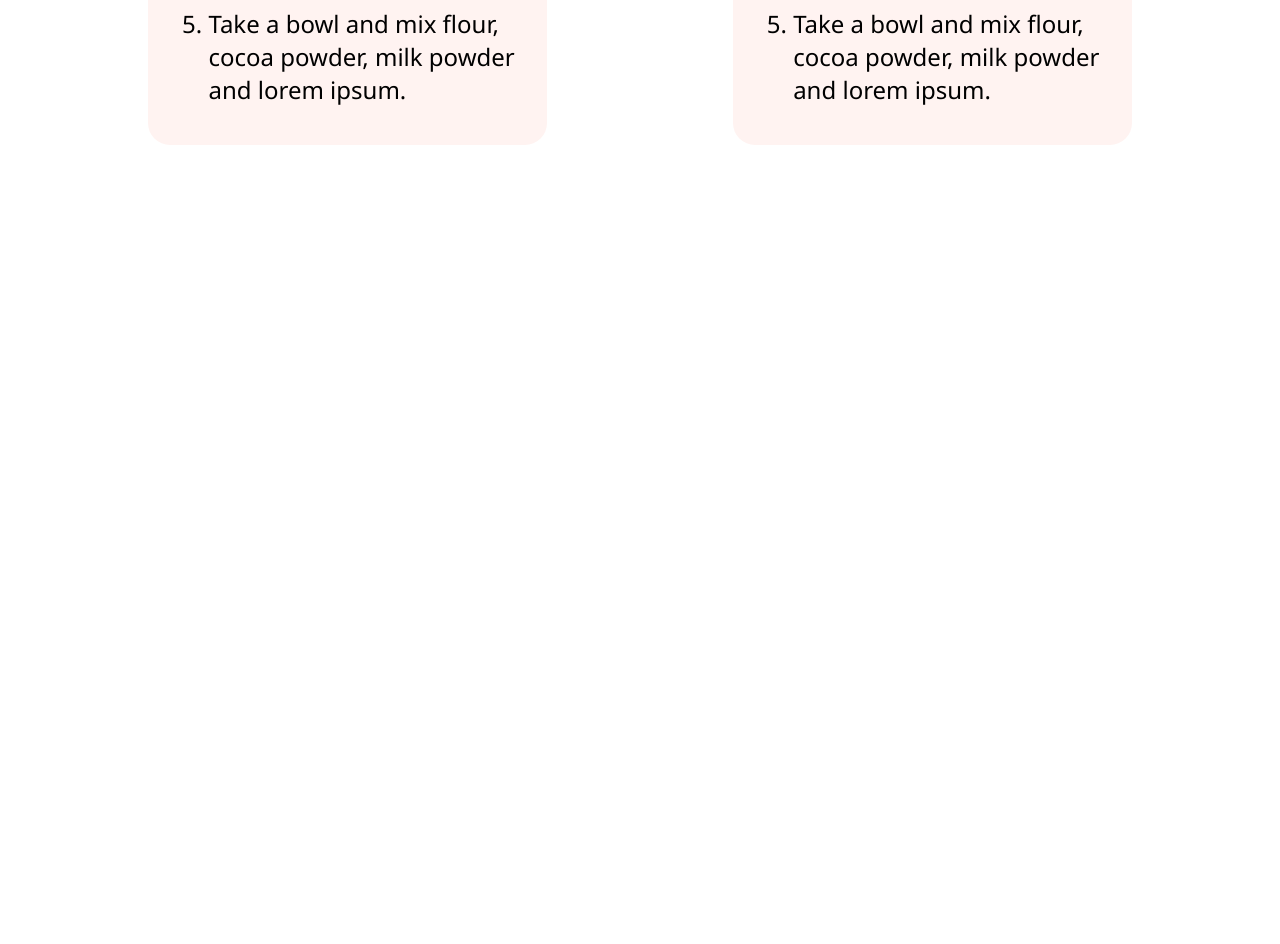
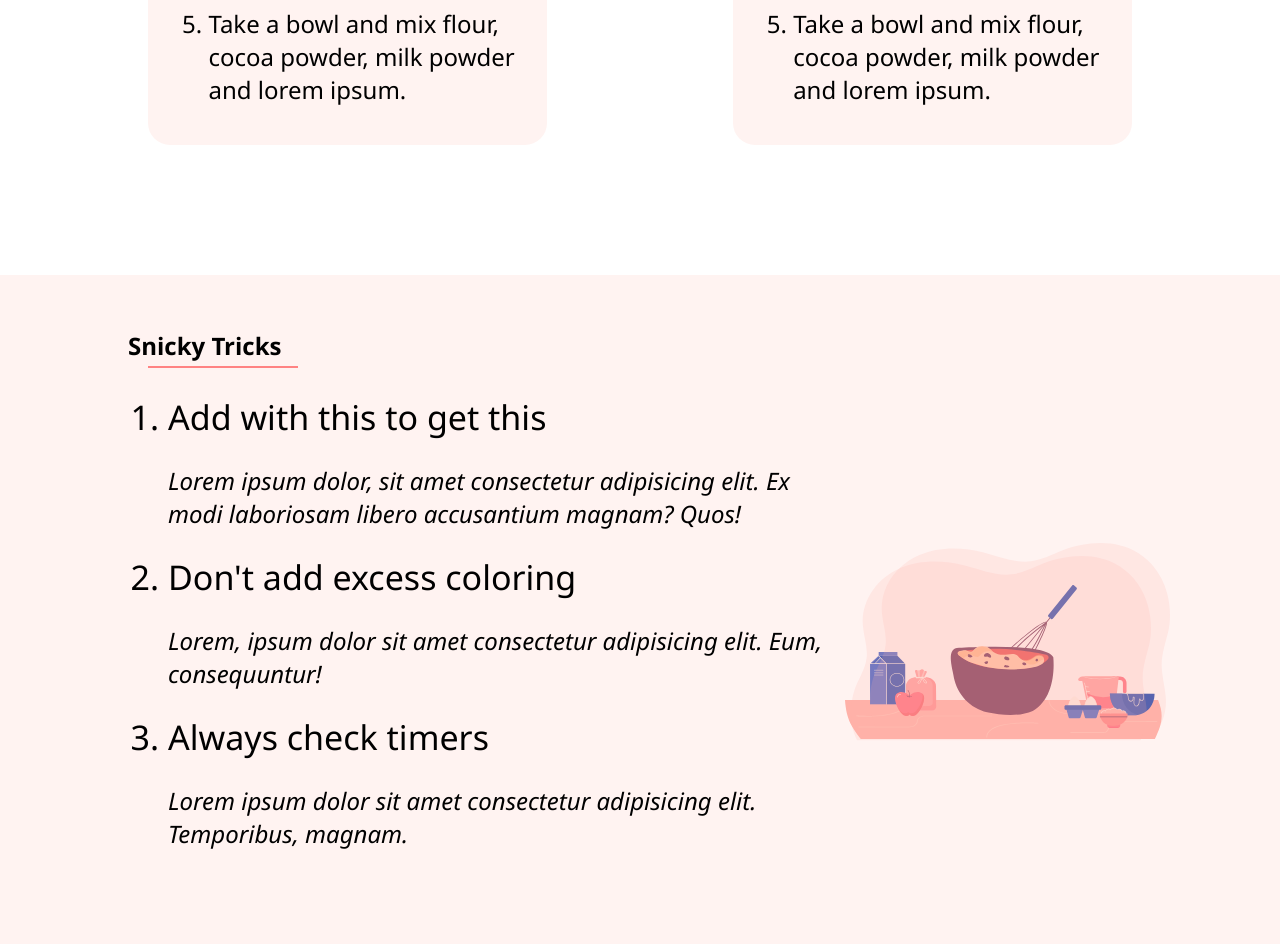
Before and after one commit to akshat112/Craft404-HandsOn, a plain HTML site: page index.html in a window 1280 px wide. Shown: the part 1466-2410 px from the top of the page. Before the commit the page ends 1741 px from the top, so only its background shows below. Drawn offline with Linux system fonts and the light colour scheme.

Commit message:
SECTION 3 : TRICKS

```diff
--- a/assets/css/styles.css
+++ b/assets/css/styles.css
@@ -135,3 +135,41 @@ nav {
 .featured-list li {
   margin-top: 10px;
 }
+
+/* TRICKS SECTION */
+
+.tricks-body {
+  background-color: #fff3f1;
+  min-height: 60vh;
+  padding: 50px 10%;
+  position: relative;
+}
+.tricks-line {
+  width: 150px;
+  height: 2px;
+  background-color: #ff8383;
+  margin-left: 20px;
+}
+.tricks-wrap {
+  margin-top: 10px;
+}
+.tricks-list {
+  width: 70%;
+  padding-bottom: 20px;
+  display: inline-block;
+}
+
+.tricks-img {
+  display: inline-block;
+  width: 10%;
+  position: absolute;
+  top: 40%;
+}
+
+.tricks-list li {
+  font-size: 34px;
+}
+.tricks-list li p {
+  font-size: 24px;
+  font-style: italic;
+}
--- a/index.html
+++ b/index.html
@@ -112,5 +112,46 @@
       </div>
     </section>
     <!-- FEATURED RECIPES SECTION ENDS -->
+
+    <!-- TRICKS SECTION STARTS -->
+    <section>
+      <div class="tricks-body">
+        <div class="tricks-heading">
+          <h1>Snicky Tricks</h1>
+          <div class="tricks-line"></div>
+        </div>
+        <div class="tricks-wrap">
+          <div class="tricks-list">
+            <ol>
+              <li>
+                Add with this to get this
+                <p>
+                  Lorem ipsum dolor, sit amet consectetur adipisicing elit. Ex
+                  modi laboriosam libero accusantium magnam? Quos!
+                </p>
+              </li>
+              <li>
+                Don't add excess coloring
+                <p>
+                  Lorem, ipsum dolor sit amet consectetur adipisicing elit. Eum,
+                  consequuntur!
+                </p>
+              </li>
+              <li>
+                Always check timers
+                <p>
+                  Lorem ipsum dolor sit amet consectetur adipisicing elit.
+                  Temporibus, magnam.
+                </p>
+              </li>
+            </ol>
+          </div>
+          <div class="tricks-img">
+            <img src="assets/svg/cooking.svg" alt="" />
+          </div>
+        </div>
+      </div>
+    </section>
+    <!-- TRICKS SECTION ENDS -->
   </body>
 </html>
```
